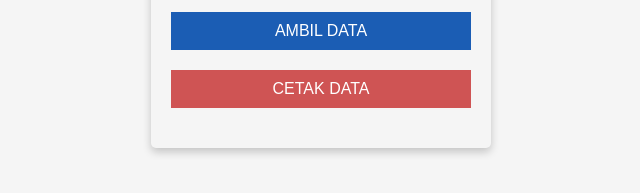
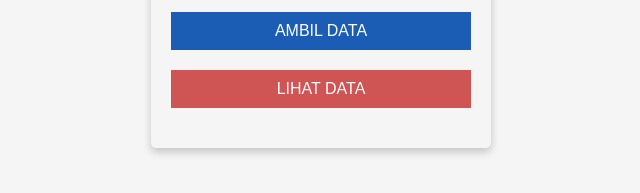
Before and after one commit to ardhanu/ardhanu.github.io, a plain HTML site: page index.html in a window 1280 px wide. Shown: the part 381-574 px from the top of the page, 319-959 px from the left. Drawn offline with Linux system fonts and the light colour scheme.

Commit message:
Update index.html

```diff
--- a/index.html
+++ b/index.html
@@ -18,7 +18,7 @@
 				<option value="Detail Diagnosa">Detail Diagnosa</option>
 			</select>
 			<button id="fetchData" class="button-ambil-data">AMBIL DATA</button>
-			<button id="cetakData" class="button-cetak-data">CETAK DATA</button>
+			<button id="cetakData" class="button-cetak-data">LIHAT DATA</button>
 			<div id="table-container">
 
 			</div>
```
